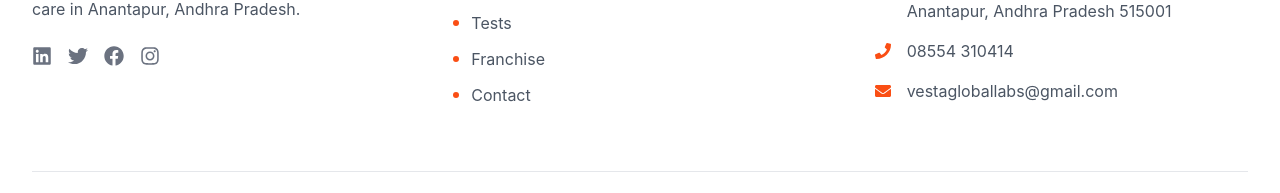
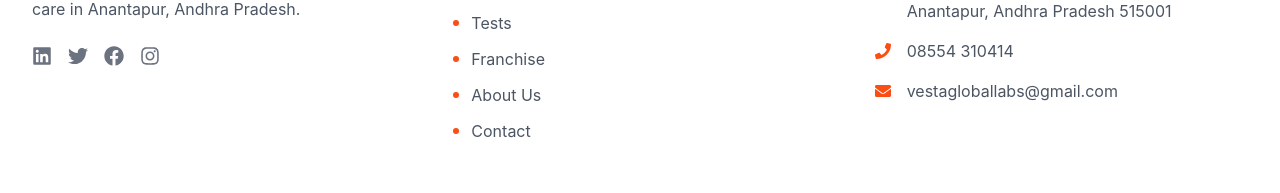
Before and after one commit to MithileshThallam/Vesta-Diagnostics, a React (Vite) app in the folder Frontend/: page / in a window 1280 px wide. Shown: the part 4983-5176 px from the top of the page. Built offline with nearby package versions, Linux system fonts and the light colour scheme; no server answers.

Commit message:
footer updated

```diff
--- a/Frontend/src/components/Footer.tsx
+++ b/Frontend/src/components/Footer.tsx
@@ -56,6 +56,12 @@ const Footer = () => {
                 </a>
               </li>
               <li>
+                <a href="/about" className="text-gray-600 hover:text-vesta-orange transition-colors duration-300 flex items-center">
+                  <span className="w-1.5 h-1.5 bg-vesta-orange rounded-full mr-3"></span>
+                  About Us
+                </a>
+              </li>
+              <li>
                 <a href="/contact" className="text-gray-600 hover:text-vesta-orange transition-colors duration-300 flex items-center">
                   <span className="w-1.5 h-1.5 bg-vesta-orange rounded-full mr-3"></span>
                   Contact
```
